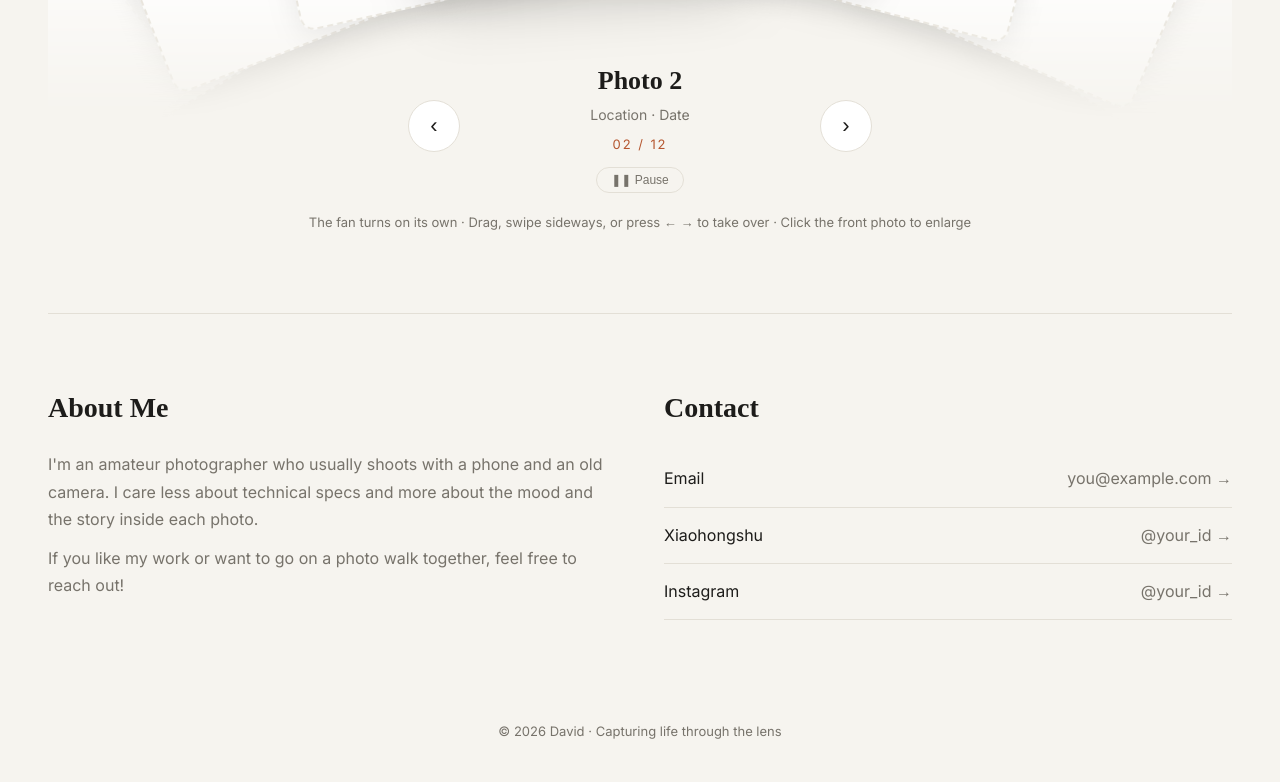
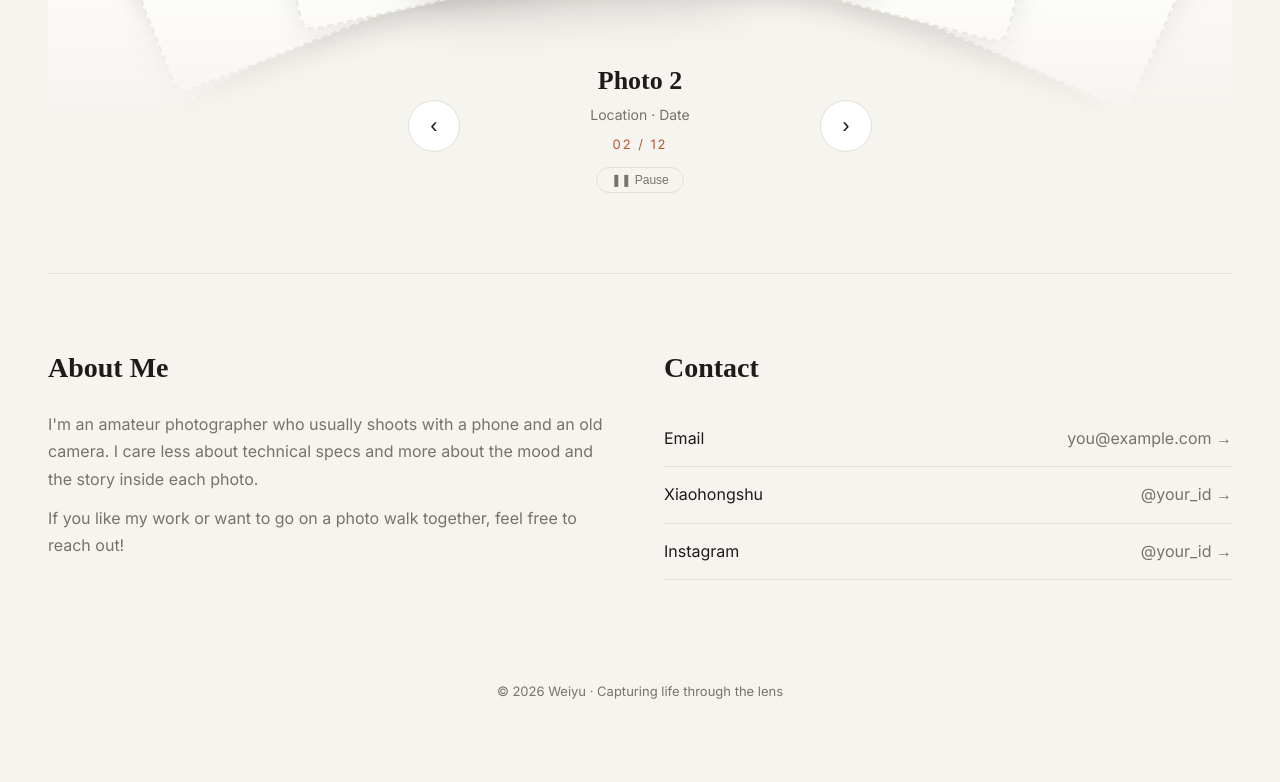
Before and after one commit to TAT-LWY/photo-site, a plain HTML site: page index.html in a window 1280 px wide. Shown: the part 770-1552 px from the top of the page. After the commit the page ends 1512 px from the top, so only its background shows below. Drawn offline with Linux system fonts and the light colour scheme.

Commit message:
Use middle dots in logo, remove fan hint, rename to Weiyu
Co-Authored-By: Claude Opus 5.5 <noreply@anthropic.com>

```diff
--- a/index.html
+++ b/index.html
@@ -3,7 +3,7 @@
 <head>
 <meta charset="UTF-8">
 <meta name="viewport" content="width=1280">
-<title>David · Photography</title>
+<title>Weiyu · Photography</title>
 <link rel="preconnect" href="https://fonts.googleapis.com">
 <link href="https://fonts.googleapis.com/css2?family=Noto+Serif+SC:wght@400;700&family=Inter:wght@400;500&display=swap" rel="stylesheet">
 <style>
@@ -90,7 +90,7 @@
   .fan-card img { width: 100%; height: 100%; object-fit: cover; display: block; pointer-events: none; }
   .fan-card .placeholder { height: 100%; border-radius: 14px; }
 
-  .fan-info { display: flex; align-items: center; justify-content: center; gap: 40px; margin-top: -60px; position: relative; }
+  .fan-info { display: flex; align-items: center; justify-content: center; gap: 40px; margin-top: -60px; padding-bottom: 80px; position: relative; }
   .fan-info .text { text-align: center; min-width: 280px; }
   .fan-info h3 { font-family: "Noto Serif SC", serif; font-size: 26px; font-weight: 700; }
   .fan-info .meta { color: var(--muted); font-size: 14px; }
@@ -105,7 +105,6 @@
     background: none; color: var(--muted); border: 1px solid var(--line); transition: all .2s;
   }
   .fan-auto:hover { color: var(--text); border-color: var(--text); }
-  .fan-hint { text-align: center; color: var(--muted); font-size: 13px; margin-top: 18px; padding-bottom: 80px; }
 
   .placeholder {
     display: flex; align-items: center; justify-content: center;
@@ -149,7 +148,7 @@
 
 <nav>
   <div class="wrap">
-    <a href="#" class="logo">Weiyu.Photography.Personal Project</a>
+    <a href="#" class="logo">Weiyu · Photography · Personal Project</a>
     <div class="nav-links">
       <a href="#gallery">Work</a>
       <a href="#about">About</a>
@@ -173,7 +172,6 @@
       </div>
       <button class="fan-btn" id="fanNext" title="Next">›</button>
     </div>
-    <p class="fan-hint">The fan turns on its own · Drag, swipe sideways, or press ← → to take over · Click the front photo to enlarge</p>
   </section>
 
   <section class="about" id="about">
@@ -191,7 +189,7 @@
   </section>
 </main>
 
-<footer>© 2026 David · Capturing life through the lens</footer>
+<footer>© 2026 Weiyu · Capturing life through the lens</footer>
 
 <div class="lightbox" id="lightbox">
   <button class="lb-btn lb-close" id="lbClose">✕</button>
```
